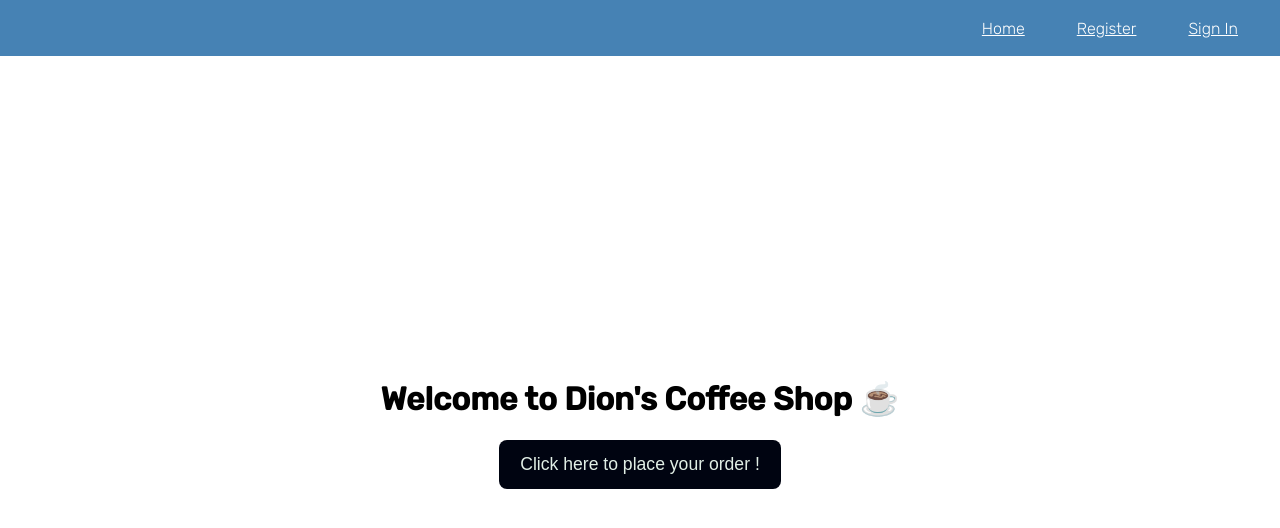
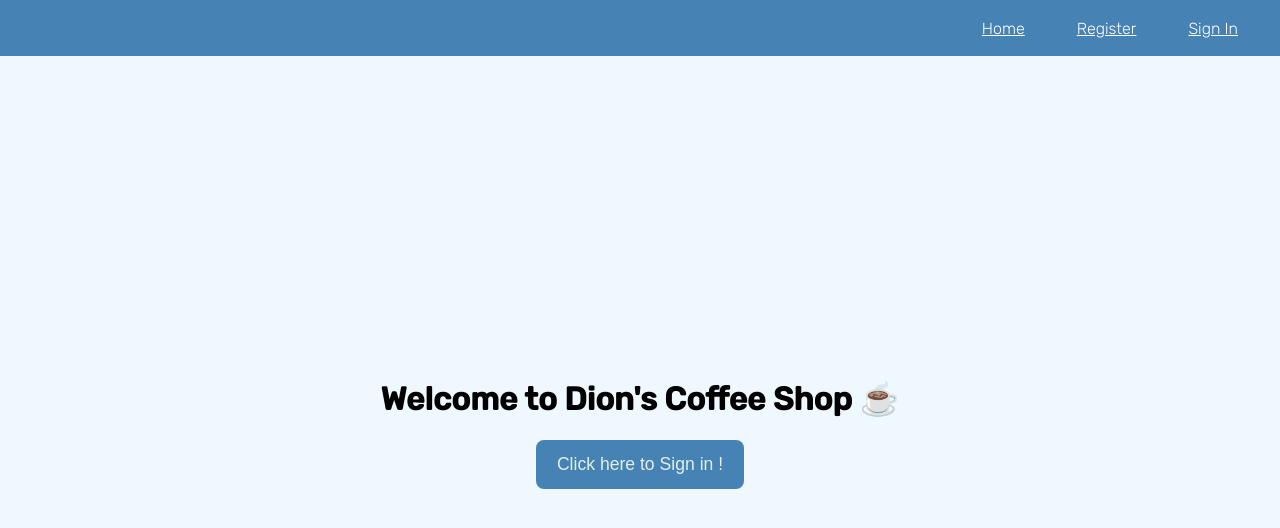
Before and after one commit to platinyy/CapstoneProject, a React (Vite) app in the folder client/: page / in a window 1280 px wide. Shown: the top 528 px of the page. Built offline with nearby package versions, Linux system fonts and the light colour scheme.

Commit message:
Pretty much finished with styling

```diff
--- a/client/src/App.css
+++ b/client/src/App.css
@@ -1,11 +1,11 @@
 @import url('https://fonts.googleapis.com/css2?family=Open+Sans:wght@300&family=Rubik:wght@300;500&display=swap');
 
 :root {
-  --primary-bg: #000411;
-  --link-color-primary: #aeb7b3;
+  --primary-bg:steelblue;
+  --link-color-primary:white;
   --secondary-bg: #e1efe6;
   --link-color-secondary: #e1efe6;
-  --primary-button-hover: #160c28;
+  --primary-button-hover: steelblue;
 }
 
 body {
@@ -13,6 +13,7 @@ body {
   font-family: 'Rubik', sans-serif;
   margin: 0;
   padding: 0;
+  background-color: aliceblue;
 }
 
 button {
--- a/client/src/pages/Home.jsx
+++ b/client/src/pages/Home.jsx
@@ -10,7 +10,7 @@ const Home = () => {
       <h1>Welcome to Dion's Coffee Shop ☕</h1>
       <section className="welcome-signin">
         <button onClick={() => navigate('/signin')}>
-          Click here to place your order !
+          Click here to Sign in !
         </button>
       </section>
     </div>
--- a/client/src/pages/NewOrderPage/NewOrderPage.css
+++ b/client/src/pages/NewOrderPage/NewOrderPage.css
@@ -3,6 +3,7 @@
     display: flex;
     height: 92vh;
   justify-content: center;
+  background-color: white;
 
 }
 
@@ -119,8 +120,6 @@ background-color: aliceblue;
 
    }
 
-
-
 .checkout__container{
   display: flex;
   width: 90%;
--- a/client/src/pages/OrderHistoryPage/OrderHistoryPage.css
+++ b/client/src/pages/OrderHistoryPage/OrderHistoryPage.css
@@ -81,6 +81,7 @@ border-bottom: 1px solid aliceblue;
     border: 1px solid steelblue;
     border-radius: 10px;
     margin:5px 5px;
+    background-color: white;
 
 }
 .bottom__container{
```
